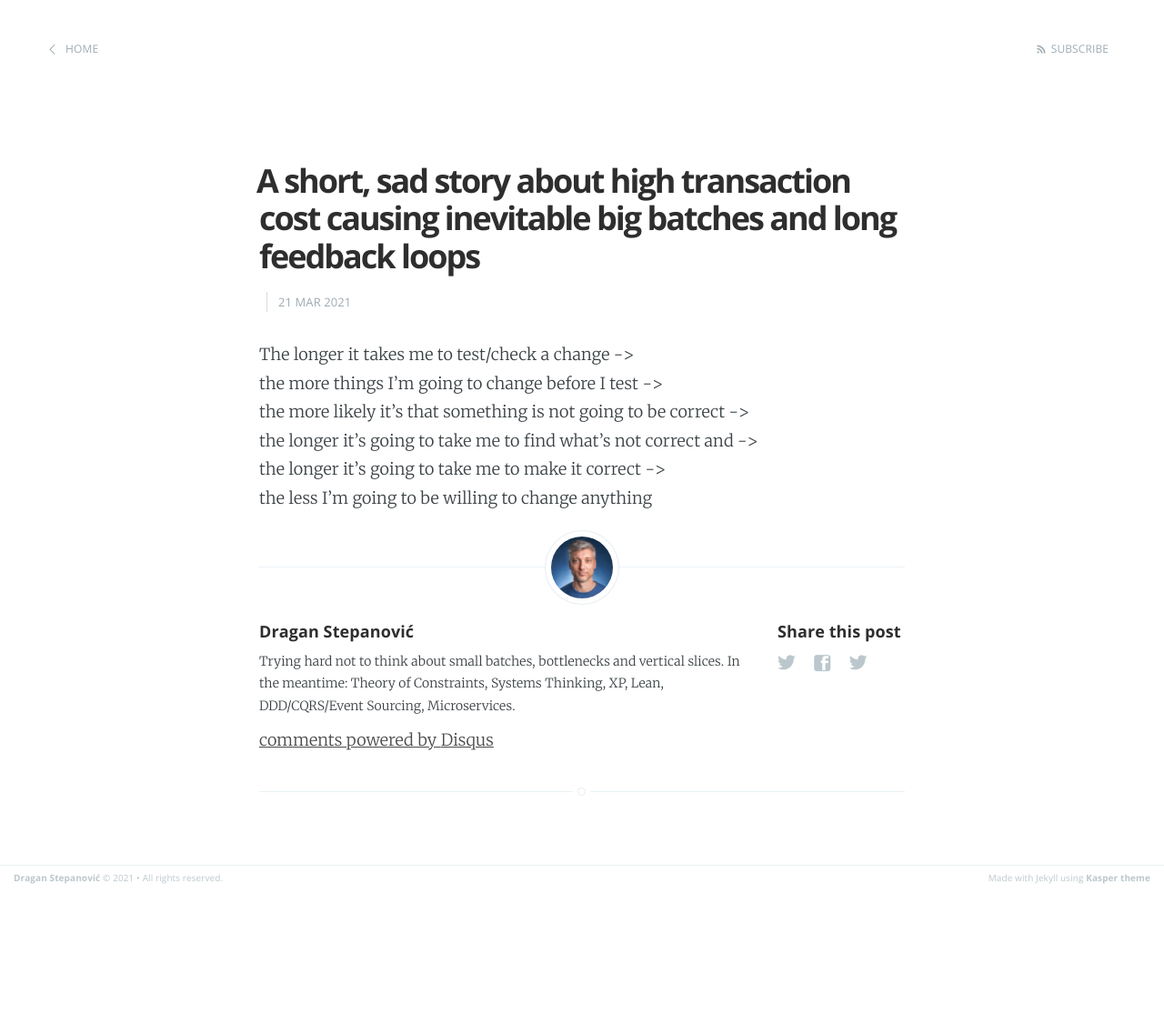
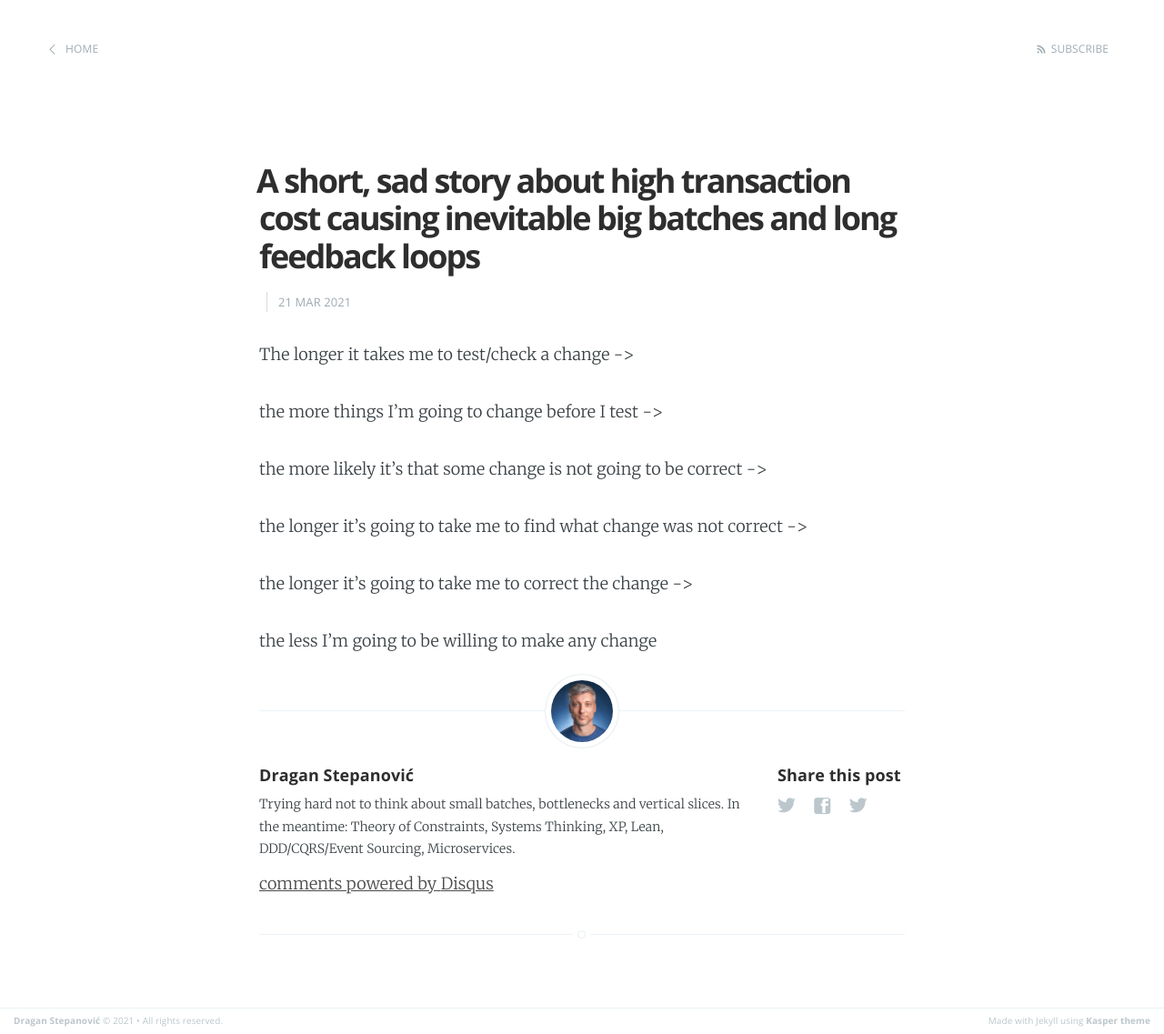
Before and after one commit to dragan-stepanovic/dragan-stepanovic.github.io, a Jekyll site: the page built from _posts/2021-03-21-transaction-cost-sad-story.md, in a window 1280 px wide. Shown: the whole page at 91% size. Built offline with Jekyll 4.4.1, drawn with Linux system fonts in a browser that asks for light colours; our own code applies the rules of GitHub Pages for plain Markdown files; comment, search, counter and statistics services are not loaded; before the commit the page ends 979 px from its top, so only the background shows below that.

Commit message:
Update 2021-03-21-transaction-cost-sad-story.md

```diff
--- a/_posts/2021-03-21-transaction-cost-sad-story.md
+++ b/_posts/2021-03-21-transaction-cost-sad-story.md
@@ -3,8 +3,13 @@ title: A short, sad story about high transaction cost causing inevitable big bat
 ---
 
 The longer it takes me to test/check a change ->
+
 the more things I'm going to change before I test ->
-the more likely it's that something is not going to be correct ->
-the longer it's going to take me to find what's not correct and ->
-the longer it's going to take me to make it correct ->
-the less I'm going to be willing to change anything
+
+the more likely it's that some change is not going to be correct ->
+
+the longer it's going to take me to find what change was not correct ->
+
+the longer it's going to take me to correct the change ->
+
+the less I'm going to be willing to make any change
```
